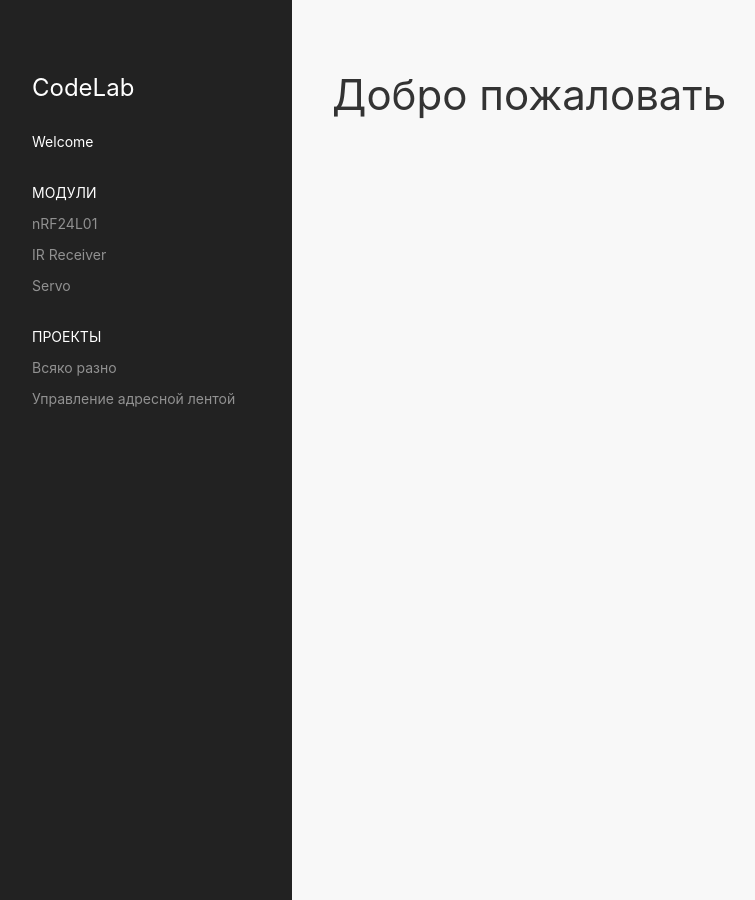
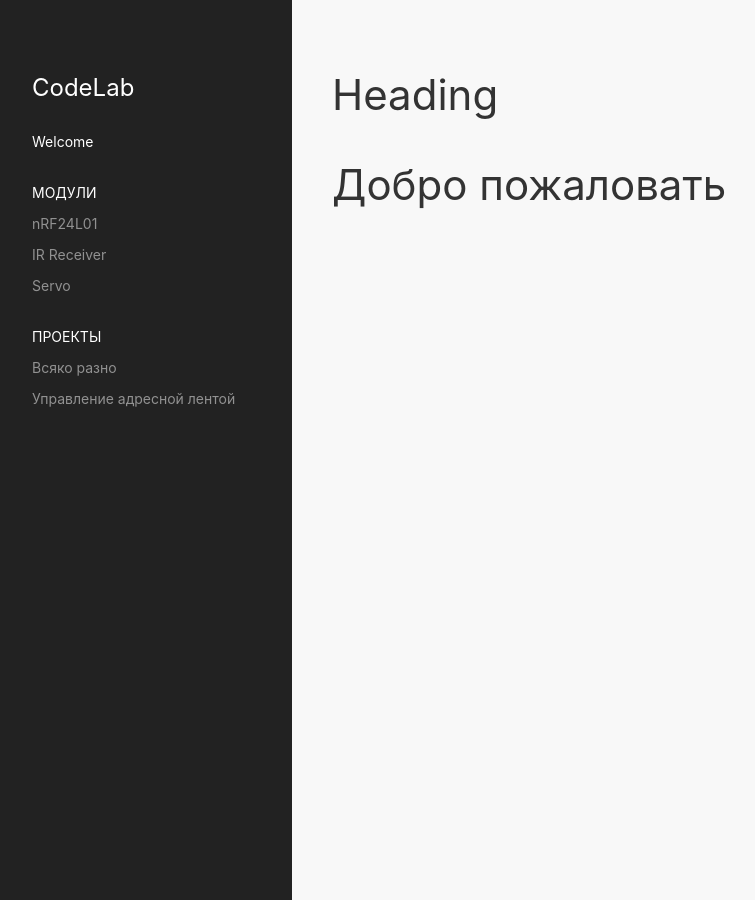
Before and after one commit to ProjectErlon/ProjectErlon.github.io, a Jekyll site: the page built from index.md, in a window 1280 px wide. Shown: the whole page, without its empty margins (8-763 px from the left). Built offline with Jekyll 4.4.1, drawn with Linux system fonts in a browser that asks for light colours; nearby versions of some CDN libraries.

Commit message:
Update index.md

```diff
--- a/index.md
+++ b/index.md
@@ -4,4 +4,5 @@ description: 'Сборник всех наших "проектов"'
 layout: default
 ---
 
+<h1 class="uk-article-title"><a class="uk-link-reset" href="">Heading</a></h1>
 # Добро пожаловать
```
